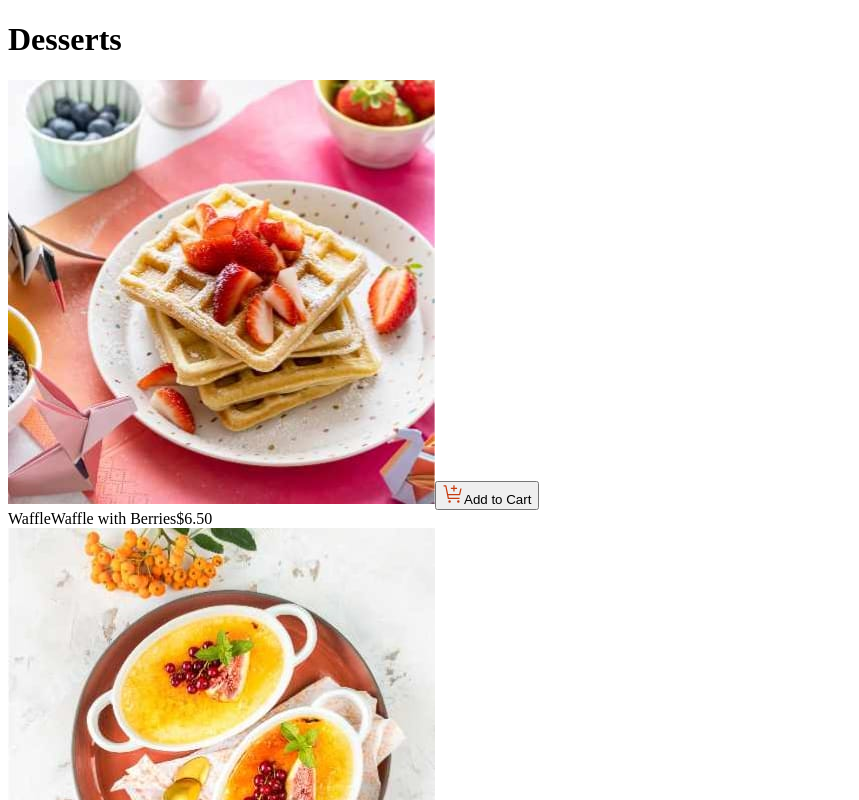
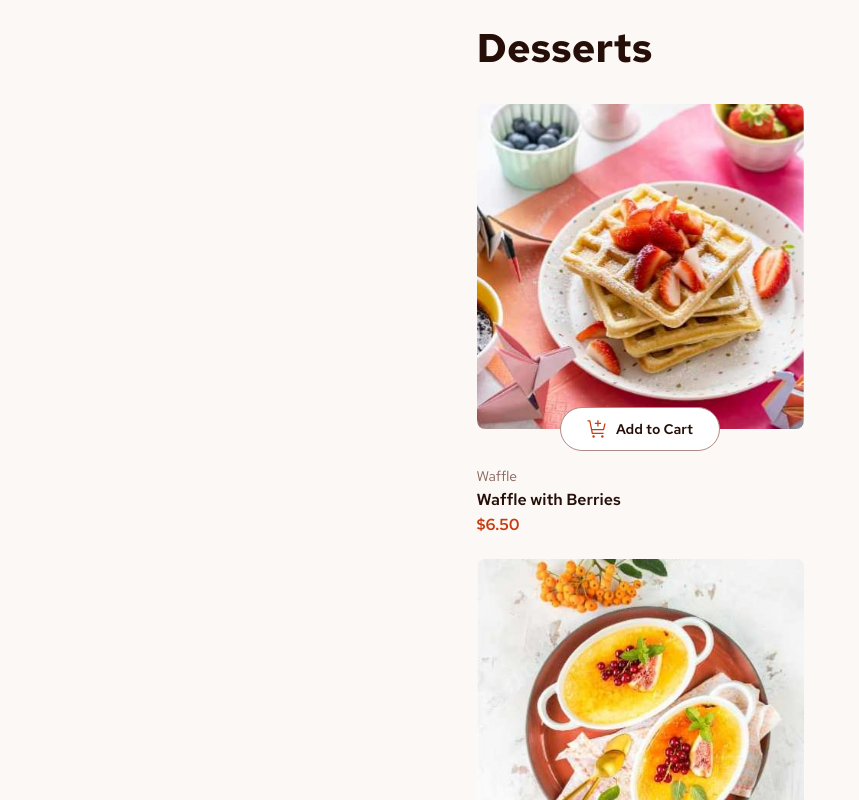
Before and after one commit to AdamHaniff/Product-List-With-Cart, a React (Create React App) app: page / in a window 1280 px wide. Shown: the top 800 px of the page, without its empty margins (0-859 px from the left). Built offline with nearby package versions, Linux system fonts and the light colour scheme.

Commit message:
Styled CartEmpty component in 375px layout

```diff
--- a/public/index.html
+++ b/public/index.html
@@ -30,6 +30,12 @@
       sizes="32x32"
       href="./images/favicon-32x32.png"
     />
+    <link rel="preconnect" href="https://fonts.googleapis.com" />
+    <link rel="preconnect" href="https://fonts.gstatic.com" crossorigin />
+    <link
+      href="https://fonts.googleapis.com/css2?family=Red+Hat+Text:ital,wght@0,300..700;1,300..700&display=swap"
+      rel="stylesheet"
+    />
     <title>Product List With Cart</title>
   </head>
   <body>
--- a/src/App.js
+++ b/src/App.js
@@ -58,7 +58,7 @@ function Cart() {
   return (
     <div className="cart">
       <span className="cart__quantity">Your Cart (0)</span>
-      <CartEmpty />
+      {/* <CartEmpty /> */}
       <CartFilled />
     </div>
   );
@@ -134,6 +134,15 @@ function Item() {
   );
 }
 
+function OrderTotalTextPrice() {
+  return (
+    <div className="order">
+      <span className="order__total-text">Order total</span>
+      <span className="order__total-price">$46.50</span>
+    </div>
+  );
+}
+
 function CartOrder() {
   return (
     <div className="cart__order">
@@ -145,7 +154,9 @@ function CartOrder() {
         />
         <span className="cart__order-delivery">
           This is a
-          <span className="cart__order-delivery-bold"> carbon-neutral </span>
+          <span className="cart__order-delivery-bold">
+            &nbsp;carbon-neutral&nbsp;
+          </span>
           delivery
         </span>
       </div>
@@ -159,15 +170,6 @@ function OrderBtn({ children }) {
     <button className="btn-order" type="button">
       {children}
     </button>
-  );
-}
-
-function OrderTotalTextPrice() {
-  return (
-    <div className="order">
-      <span className="order__total-text">Order total</span>
-      <span className="order__total-price">$46.50</span>
-    </div>
   );
 }
 
--- a/src/css/main.css
+++ b/src/css/main.css
@@ -1 +1,135 @@
-/*# sourceMappingURL=main.css.map */
+*,
+*::before,
+*::after {
+  margin: 0;
+  padding: 0;
+  box-sizing: inherit;
+}
+
+html {
+  font-size: 62.5%;
+  box-sizing: border-box;
+}
+
+body {
+  background: #fcf8f6;
+  font-family: "Red Hat Text", sans-serif;
+}
+
+html,
+body {
+  height: 100%;
+}
+
+.app {
+  display: flex;
+  flex-direction: column;
+  align-items: center;
+  gap: 3.2rem;
+  padding: 2.4rem;
+}
+
+.desserts {
+  display: flex;
+  flex-direction: column;
+  gap: 3.2rem;
+}
+.desserts__title {
+  color: #260f08;
+  font-size: 4rem;
+  font-weight: 700;
+  line-height: 4.8rem;
+}
+.desserts__container {
+  display: flex;
+  flex-direction: column;
+  gap: 2.4rem;
+}
+
+.dessert {
+  display: flex;
+  flex-direction: column;
+  gap: 3.8rem;
+}
+.dessert__image-container {
+  max-width: 32.7rem;
+  position: relative;
+}
+.dessert__img {
+  display: block;
+  width: 100%;
+  border-radius: 0.8rem;
+}
+.dessert__cart-btn {
+  display: flex;
+  justify-content: center;
+  align-items: center;
+  gap: 0.8rem;
+  width: 16rem;
+  height: 4.4rem;
+  border-radius: 99.9rem;
+  border: 0.1rem solid #ad8a85;
+  background: #fff;
+  position: absolute;
+  bottom: 0;
+  left: 50%;
+  transform: translate(-50%, 50%);
+}
+.dessert__cart-icon {
+  display: block;
+}
+.dessert__cart-text {
+  color: #260f08;
+  font-family: "Red Hat Text", sans-serif;
+  font-size: 1.4rem;
+  font-weight: 600;
+}
+.dessert__description {
+  display: flex;
+  flex-direction: column;
+  gap: 0.4rem;
+}
+.dessert__category {
+  color: #87635a;
+  font-size: 1.4rem;
+}
+.dessert__name {
+  color: #260f08;
+  font-size: 1.6rem;
+  font-weight: 600;
+}
+.dessert__price {
+  color: #c73b0f;
+  font-size: 1.6rem;
+  font-weight: 600;
+}
+
+.cart {
+  display: flex;
+  flex-direction: column;
+  gap: 2.4rem;
+  padding: 2.4rem;
+  border-radius: 1.2rem;
+  background: #fff;
+  width: 100%;
+  max-width: 32.7rem;
+}
+.cart__quantity {
+  color: #c73b0f;
+  font-size: 2.4rem;
+  font-weight: 700;
+}
+.cart__empty {
+  display: flex;
+  flex-direction: column;
+  align-items: center;
+  gap: 1.6rem;
+}
+.cart__empty-img {
+  display: block;
+}
+.cart__empty-text {
+  color: #87635a;
+  font-size: 1.4rem;
+  font-weight: 600;
+}/*# sourceMappingURL=main.css.map */
--- a/src/main.scss
+++ b/src/main.scss
@@ -0,0 +1,193 @@
+// ********* DESIGN SYSTEM *********
+
+// ************ COLORS ************
+$color-red: #c73b0f;
+$color-rose-900: #260f08;
+$color-rose-500: #87635a;
+$color-rose-400: #ad8a85;
+$color-rose-300: #caafa7;
+$color-rose-100: #f5eeec;
+$color-rose-50: #fcf8f6;
+$color-green: #1ea575;
+$color-black: #000;
+$color-white: #fff;
+
+// ********** FONT-FAMILY **********
+$font-red-hat-text: "Red Hat Text", sans-serif;
+
+// ********* FONT-WEIGHTS *********
+$fw-regular: 400;
+$fw-semi-bold: 600;
+$fw-bold: 700;
+
+// ************* SPACING *************
+$spacing-1100: 8.8rem;
+$spacing-500: 4rem;
+$spacing-400: 3.2rem;
+$spacing-300: 2.4rem;
+$spacing-200: 1.6rem;
+$spacing-150: 1.2rem;
+$spacing-100: 0.8rem;
+$spacing-50: 0.4rem;
+
+// ************* BASE *************
+*,
+*::before,
+*::after {
+  margin: 0;
+  padding: 0;
+  box-sizing: inherit;
+}
+
+html {
+  font-size: 62.5%;
+  box-sizing: border-box;
+}
+
+body {
+  background: $color-rose-50;
+  font-family: $font-red-hat-text;
+}
+
+html,
+body {
+  height: 100%;
+}
+
+// ********* MOBILE LAYOUTS *********
+
+// ********** 375px LAYOUT **********
+.app {
+  display: flex;
+  flex-direction: column;
+  align-items: center;
+  gap: $spacing-400;
+  padding: $spacing-300;
+}
+
+// ************ DESSERTS ************
+.desserts {
+  display: flex;
+  flex-direction: column;
+  gap: $spacing-400;
+
+  &__title {
+    color: $color-rose-900;
+    font-size: 4rem;
+    font-weight: $fw-bold;
+    line-height: 4.8rem;
+  }
+
+  &__container {
+    display: flex;
+    flex-direction: column;
+    gap: $spacing-300;
+  }
+}
+
+// ************* DESSERT *************
+.dessert {
+  display: flex;
+  flex-direction: column;
+  gap: 3.8rem;
+
+  &__image-container {
+    max-width: 32.7rem;
+    position: relative;
+  }
+
+  &__img {
+    display: block;
+    width: 100%;
+    border-radius: $spacing-100;
+  }
+
+  &__cart-btn {
+    display: flex;
+    justify-content: center;
+    align-items: center;
+    gap: $spacing-100;
+    width: 16rem;
+    height: 4.4rem;
+    border-radius: 99.9rem;
+    border: 0.1rem solid $color-rose-400;
+    background: $color-white;
+    position: absolute;
+    bottom: 0;
+    left: 50%;
+    transform: translate(-50%, 50%);
+  }
+
+  &__cart-icon {
+    display: block;
+  }
+
+  &__cart-text {
+    color: $color-rose-900;
+    font-family: $font-red-hat-text;
+    font-size: 1.4rem;
+    font-weight: $fw-semi-bold;
+  }
+
+  &__description {
+    display: flex;
+    flex-direction: column;
+    gap: $spacing-50;
+  }
+
+  &__category {
+    color: $color-rose-500;
+    font-size: 1.4rem;
+  }
+
+  &__name {
+    color: $color-rose-900;
+    font-size: 1.6rem;
+    font-weight: $fw-semi-bold;
+  }
+
+  &__price {
+    color: $color-red;
+    font-size: 1.6rem;
+    font-weight: $fw-semi-bold;
+  }
+}
+
+// ************** CART **************
+.cart {
+  display: flex;
+  flex-direction: column;
+  gap: $spacing-300;
+  padding: $spacing-300;
+  border-radius: 1.2rem;
+  background: $color-white;
+  width: 100%;
+  max-width: 32.7rem;
+
+  &__quantity {
+    color: $color-red;
+    font-size: 2.4rem;
+    font-weight: $fw-bold;
+  }
+
+  &__empty {
+    display: flex;
+    flex-direction: column;
+    align-items: center;
+    gap: $spacing-200;
+  }
+
+  &__empty-img {
+    display: block;
+  }
+
+  &__empty-text {
+    color: $color-rose-500;
+    font-size: 1.4rem;
+    font-weight: $fw-semi-bold;
+  }
+
+  &__filled {
+    // TO DO
+  }
+}
```
Also changed, not shown: 1 other file (tests, documents, lock files or other folders).
